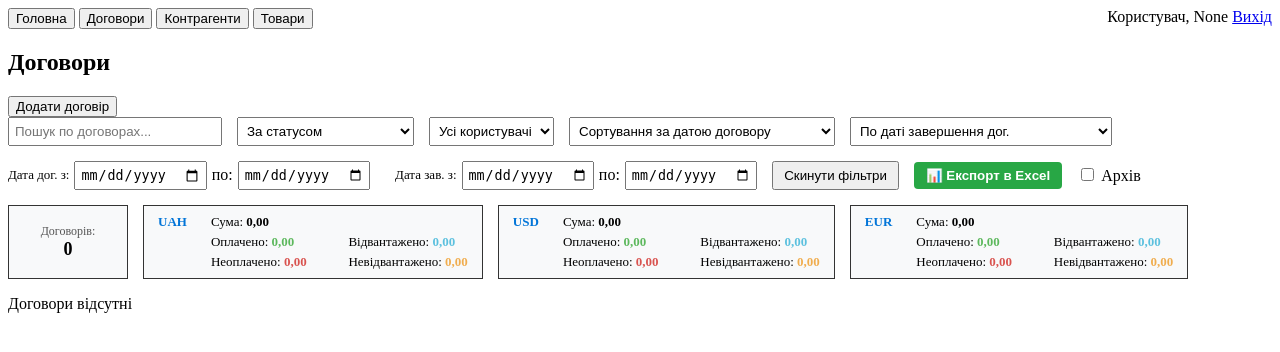
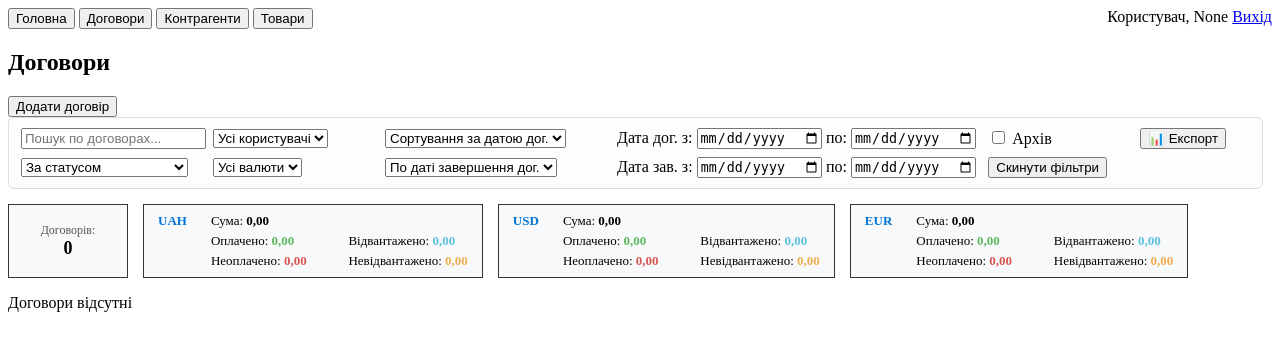
Before and after one commit to perepelitsyasergey-max/third-attempt, a Flask app: page /dashboard in a window 1280 px wide. Shown: the top 352 px of the page. Run offline with Flask 3, Linux system fonts and the light colour scheme; data that the repository does not hold is empty; some libraries are stand-ins or nearby versions.

Commit message:
+ фільтр по валютах. Та компактніше розміщення фільтрів вцілому

```diff
--- a/static/dashboard.css
+++ b/static/dashboard.css
@@ -37,16 +37,42 @@
 /* Вкладка Договори */
 /* =================================================================================================== */
 
-/* Панель фільтрів */
 #filter-panel {
-    display: flex;
+    display: grid;
+    /* Зменшуємо ширину 1-ї колонки, щоб відстань між елементами була рівною та гармонійною */
+    grid-template-columns: 180px 160px 220px minmax(320px, auto) 140px 110px;
+    gap: 8px 12px;
     align-items: center;
-    gap: 15px;
-    /* Відстань між елементами */
-    flex-wrap: wrap;
-    /* Щоб на менших екранах елементи акуратно переносилися на новий рядок */
+    background: #fdfdfd;
+    padding: 10px 12px;
+    border: 1px solid #ddd;
+    border-radius: 6px;
     margin-bottom: 15px;
+    width: fit-content;
 }
+
+/* Колонка 1: Пошук + Статус */
+#filter-box-search { grid-column: 1; grid-row: 1; }
+#filter-box-stage { grid-column: 1; grid-row: 2; }
+
+/* Колонка 2: Користувач + Валюта */
+#filter-box-user { grid-column: 2; grid-row: 1; }
+#filter-box-currency { grid-column: 2; grid-row: 2; }
+
+/* Колонка 3: Сортування за датами */
+#filter-box-sort-date { grid-column: 3; grid-row: 1; }
+#filter-box-sort-end-date { grid-column: 3; grid-row: 2; }
+
+/* Колонка 4: Періоди дат */
+#filter-box-date-range { grid-column: 4; grid-row: 1; }
+#filter-box-end-date-range { grid-column: 4; grid-row: 2; }
+
+/* Колонка 5: Архів + Скинути фільтри */
+#filter-box-archive { grid-column: 5; grid-row: 1; }
+#filter-box-reset { grid-column: 5; grid-row: 2; }
+
+/* Колонка 6: Експорт тепер у 1 рядок (наприклад, у першому рядку, а другий залишається акуратно порожнім або підлаштованим) */
+#filter-box-export { grid-column: 6; grid-row: 1; }
 
 
 /* 1. Робимо модальне вікно договору ширшим, щоб зручно вмістити дві колонки */
--- a/static/dashboard.js
+++ b/static/dashboard.js
@@ -1066,6 +1066,13 @@ document.addEventListener('DOMContentLoaded', () => {
             });
         }
 
+        // Фільтр за валютою
+        const currencySelect = document.getElementById('filter-contract-currency');
+        const selectedCurrency = currencySelect ? currencySelect.value : '';
+        if (selectedCurrency) {
+            filtered = filtered.filter(i => (i.currency || 'UAH').toUpperCase() === selectedCurrency);
+        }
+
         // 5. Фільтрація за періодом дат
         const contractDateFrom = document.getElementById('filter-contract-date-from')?.value;
         const contractDateTo = document.getElementById('filter-contract-date-to')?.value;
@@ -1250,6 +1257,15 @@ document.addEventListener('DOMContentLoaded', () => {
     });
     // --------------------------------------------------------------------------------------------------------------
 
+    // Слухач події зміни значення у випадаючому списку фільтра за ВАЛЮТОЮ
+    const filterContractCurrencySelect = document.getElementById('filter-contract-currency');
+    if (filterContractCurrencySelect) {
+        filterContractCurrencySelect.addEventListener('change', () => {
+            applyContractFilter();
+        });
+    }
+    // -----------------------------------------------------------------------------------------------------------------
+
     // Чітке та контрольоване скидання всіх фільтрів і сортувань
     function resetAllContractFilters() {
         // 1. Очищаємо текстовий пошук
@@ -1287,6 +1303,10 @@ document.addEventListener('DOMContentLoaded', () => {
         // 6. Знімаємо галочку з архіву
         const archiveCheckbox = document.getElementById('filter-contract-archive');
         if (archiveCheckbox) archiveCheckbox.checked = false;
+
+        // 7. Скидаємо селект валюти
+        const filterCurrency = document.getElementById('filter-contract-currency');
+        if (filterCurrency) filterCurrency.value = '';
 
         // Запускаємо оновлення таблиці з повним списком
         applyContractFilter();
--- a/templates/dashboard.html
+++ b/templates/dashboard.html
@@ -39,18 +39,16 @@
 
         <!-- Панель фільтрів -->
         <div id="filter-panel">
-          <!-- Пошук -->
-          <div>
+          <!-- Колонка 1: Пошук та Статус -->
+          <div id="filter-box-search">
             <input
               type="text"
               id="filter-contract-search"
               placeholder="Пошук по договорах..."
-              style="padding: 5px; width: 200px"
             />
           </div>
-          <!-- Фільтр за статусом -->
-          <div>
-            <select id="filter-contract-stage" style="padding: 5px">
+          <div id="filter-box-stage">
+            <select id="filter-contract-stage">
               <option value="">За статусом</option>
               <option value="concluding">Укладання</option>
               <option value="active">Діючий</option>
@@ -58,96 +56,68 @@
               <option value="completed">Завершений</option>
             </select>
           </div>
-          <!-- Фільтр за користувачем -->
-          <div>
-            <select id="filter-contract-user" style="padding: 5px">
+
+          <!-- Колонка 2: Користувачі та Валюти -->
+          <div id="filter-box-user">
+            <select id="filter-contract-user">
               <option value=""></option>
-              <!-- Динамічні опції сформуються через JavaScript -->
             </select>
           </div>
-          <!-- Сортування за датою договору -->
-          <div>
-            <select id="sort-contracts-date" style="padding: 5px">
-              <option value="">Сортування за датою договору</option>
-              <option value="asc">
-                Спочатку старіші (від ранніх до пізніх)
-              </option>
-              <option value="desc">
-                Спочатку новіші (від пізніх до ранніх)
-              </option>
+          <div id="filter-box-currency">
+            <select id="filter-contract-currency">
+              <option value="">Усі валюти</option>
+              <option value="UAH">UAH</option>
+              <option value="USD">USD</option>
+              <option value="EUR">EUR</option>
             </select>
           </div>
 
-          <!-- Сортування за датою закінчення -->
-          <div>
-            <select id="sort-contracts-end-date" style="padding: 5px">
-              <option value="">По даті завершення дог.</option>
-              <option value="asc">Дата закінчення: спочатку найближчі</option>
-              <option value="desc">Дата закінчення: спочатку найдальші</option>
+          <!-- Колонка 3: Сортування -->
+          <div id="filter-box-sort-date">
+            <select id="sort-contracts-date">
+              <option value="">Сортування за датою дог.</option>
+              <option value="asc">Спочатку старіші</option>
+              <option value="desc">Спочатку новіші</option>
             </select>
           </div>
-          <!-- Фільтр за періодом дати договору -->
-          <div style="display: flex; gap: 5px; align-items: center">
-            <span style="font-size: 13px">Дата дог. з:</span>
-            <input
-              type="date"
-              id="filter-contract-date-from"
-              style="padding: 4px"
-            />
-            <span>по:</span>
-            <input
-              type="date"
-              id="filter-contract-date-to"
-              style="padding: 4px"
-            />
+          <div id="filter-box-sort-end-date">
+            <select id="sort-contracts-end-date">
+              <option value="">По даті завершення дог.</option>
+              <option value="asc">Спочатку найближчі</option>
+              <option value="desc">Спочатку найдальші</option>
+            </select>
           </div>
 
-          <!-- Фільтр за періодом дати завершення -->
-          <div
-            style="
-              display: flex;
-              gap: 5px;
-              align-items: center;
-              margin-left: 10px;
-            "
-          >
-            <span style="font-size: 13px">Дата зав. з:</span>
-            <input type="date" id="filter-end-date-from" style="padding: 4px" />
+          <!-- Колонка 4: Періоди дат -->
+          <div id="filter-box-date-range">
+            <span>Дата дог. з:</span>
+            <input type="date" id="filter-contract-date-from" />
             <span>по:</span>
-            <input type="date" id="filter-end-date-to" style="padding: 4px" />
+            <input type="date" id="filter-contract-date-to" />
           </div>
-          <!-- Кнопка скидання фільтрів -->
-          <div>
-            <button
-              type="button"
-              id="btn-reset-filters"
-              style="padding: 5px 10px; cursor: pointer"
-            >
+          <div id="filter-box-end-date-range">
+            <span>Дата зав. з:</span>
+            <input type="date" id="filter-end-date-from" />
+            <span>по:</span>
+            <input type="date" id="filter-end-date-to" />
+          </div>
+
+          <!-- Колонка 5: Архів та Скинути фільтри -->
+          <div id="filter-box-archive">
+            <label>
+              <input type="checkbox" id="filter-contract-archive" /> Архів
+            </label>
+            <span id="archived-count-badge"></span>
+          </div>
+          <div id="filter-box-reset">
+            <button type="button" id="btn-reset-filters">
               Скинути фільтри
             </button>
           </div>
 
-          <button
-            id="btn-export-excel"
-            style="
-              background-color: #28a745;
-              color: white;
-              border: none;
-              padding: 6px 12px;
-              border-radius: 4px;
-              cursor: pointer;
-              font-weight: bold;
-            "
-          >
-            📊 Експорт в Excel
-          </button>
-
-          <!-- Архів договорів -->
-          <div>
-            <label>
-              <input type="checkbox" id="filter-contract-archive" /> Архів
-            </label>
-            <span id="archived-count-badge"></span>
+          <!-- Колонка 6: Експорт -->
+          <div id="filter-box-export">
+            <button id="btn-export-excel">📊 Експорт</button>
           </div>
         </div>
 
```
